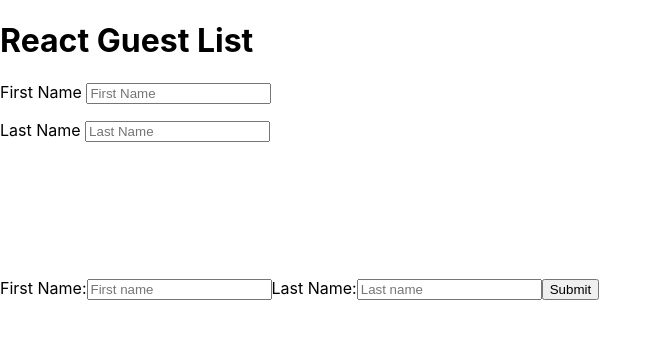
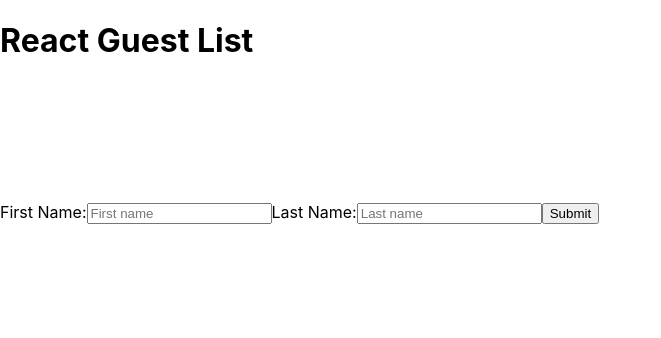
Before and after one commit to Petzlc/react-guest-list, a React app: page / in a window 1280 px wide. Shown: the top 338 px of the page, without its empty margins (0-661 px from the left). Built offline with nearby package versions, Linux system fonts and the light colour scheme; the HTML template or start-up script is replaced by a standard one.

Commit message:
Add setFormData to reset input after 'enter'

```diff
--- a/src/App.js
+++ b/src/App.js
@@ -6,7 +6,7 @@ export default function App() {
   return (
     <>
       <h1>React Guest List</h1>
-      <InputFields />
+      {/* <InputFields /> */}
       <br />
       <br />
       <br />
--- a/src/TestInput.js
+++ b/src/TestInput.js
@@ -6,6 +6,7 @@ export default function TestInput() {
     firstName: '', // Initial state of name input fields are empty strings
     lastName: '',
   });
+
   const handleChange = (event) => {
     // single function that handles change for both input fields. It extracts name and value properties from the input fields and updates the state value for that input field using setFormData().
     const { name, value } = event.target;
@@ -14,7 +15,13 @@ export default function TestInput() {
   const handleSubmit = (event) => {
     event.preventDefault();
     console.log(formData);
+    setFormData({
+      // resets the input fields to empty
+      firstName: '',
+      lastName: '',
+    });
   };
+
   return (
     <form onSubmit={handleSubmit}>
       {' '}
```
